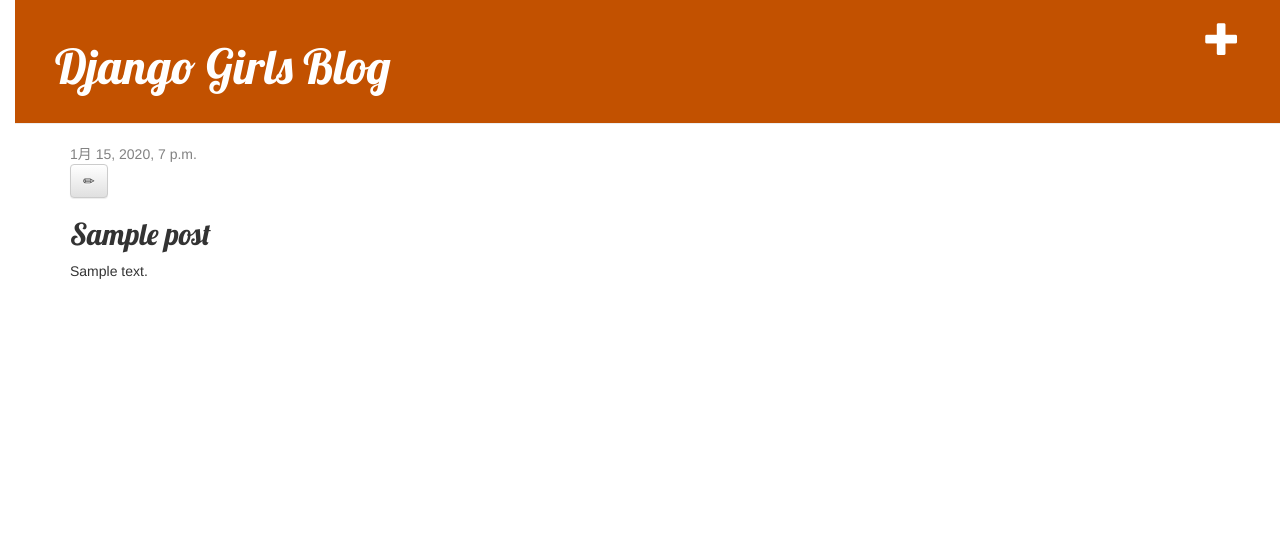
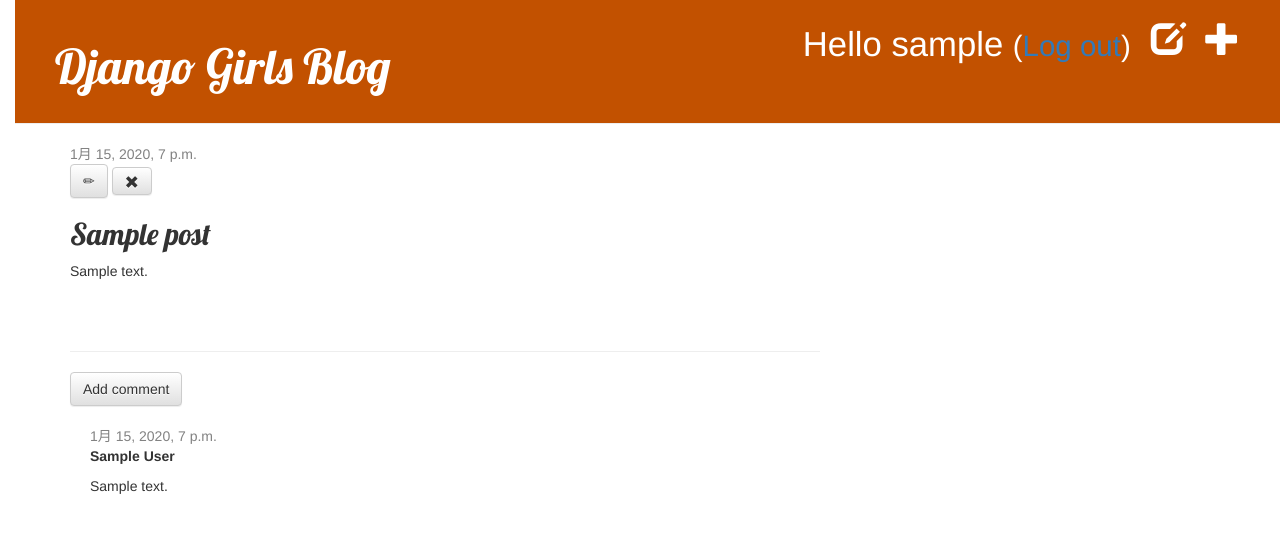
Before and after one commit to Tyaro2/my-first-blog, a Django app: page /post/1/ in a window 1280 px wide. Shown: the top 533 px of the page. Run offline with Django 3.2, Linux system fonts and the light colour scheme; a user stored in the database is signed in; tables that the repository leaves empty hold one stand-in row (values such as "Sample post"); some libraries are stand-ins or nearby versions.

Commit message:
Added comment and login.

```diff
--- a/blog/admin.py
+++ b/blog/admin.py
@@ -1,6 +1,8 @@
 from django.contrib import admin
-from .models import Post
+from .models import Post, Comment
 
 admin.site.register(Post)
+admin.site.register(Comment)
+
 
 # Register your models here.
--- a/blog/models.py
+++ b/blog/models.py
@@ -1,6 +1,7 @@
 from django.conf import settings
 from django.db import models
 from django.utils import timezone
+from django.contrib.auth import get_user_model
 
 class Post(models.Model):
     author = models.ForeignKey(settings.AUTH_USER_MODEL, on_delete=models.CASCADE)
@@ -9,9 +10,28 @@
     created_date = models.DateTimeField(default=timezone.now)
     published_date = models.DateTimeField(blank=True, null=True)
 
+
     def publish(self):
         self.published_date = timezone.now()
         self.save()
 
     def __str__(self):
         return self.title
+
+    def approved_comments(self):
+        return self.comments.filter(approved_comment=True)
+
+
+class Comment(models.Model):
+    post = models.ForeignKey('blog.Post', on_delete=models.CASCADE, related_name='comments')
+    author = models.CharField(max_length=200)
+    text = models.TextField()
+    created_date = models.DateTimeField(default=timezone.now)
+    approved_comment = models.BooleanField(default=False)
+
+    def approve(self):
+        self.approved_comment = True
+        self.save()
+
+    def __str__(self):
+        return self.text
--- a/blog/static/css/blog.css
+++ b/blog/static/css/blog.css
@@ -53,3 +53,7 @@
 .post h2 a, .post h2 a:visited {
     color: #000000;
 }
+
+.comment {
+    margin: 20px 0px 20px 20px;
+}
--- a/blog/templates/blog/bace.html
+++ b/blog/templates/blog/bace.html
@@ -11,6 +11,10 @@
         <div class="page-header">
             {% if user.is_authenticated %}
                 <a href="{% url 'post_new' %}" class="top-menu"><span class="glyphicon glyphicon-plus"></span></a>
+                <a href="{% url 'post_draft_list' %}" class="top-menu"><span class="glyphicon glyphicon-edit"></span></a>
+                <p class="top-menu">Hello {{ user.username }} <small>(<a href="{% url 'logout' %}">Log out</a>)</small></p>
+            {% else %}
+                <a href="{% url 'login' %}" class="top-menu"><span class="glyphicon glyphicon-lock"></span></a>
             {% endif %}
                 <h1><a href="/">Django Girls Blog</a></h1>
         </div>
--- a/blog/templates/blog/post_detail.html
+++ b/blog/templates/blog/post_detail.html
@@ -6,11 +6,33 @@
             <div class="date">
                 {{ post.published_date }}
             </div>
+        {% else %}
+            <a class="btn btn-default" href="{% url 'post_publish' pk=post.pk %}">Publish</a>
         {% endif %}
         {% if user.is_authenticated %}
             <a class="btn btn-default" href="{% url 'post_edit' pk=post.pk %}"><span class="glyphicon-pencil"></span></a>
+            <a class="btn btn-default" href="{% url 'post_remove' pk=post.pk %}"><span class="glyphicon glyphicon-remove"></span></a>
         {% endif %}
             <h2>{{ post.title }}</h2>
         <p>{{ post.text|linebreaksbr }}</p>
     </div>
+    <hr>
+    <a class="btn btn-default" href="{% url 'add_comment_to_post' pk=post.pk %}">Add comment</a>
+    {% for comment in post.comments.all %}
+        {% if user.is_authenticated or comment.approved_comment %}
+        <div class="comment">
+            <div class="date">
+                {{ comment.created_date }}
+                {% if not comment.approved_comment %}
+                    <a class="btn btn-default" href="{% url 'comment_remove' pk=comment.pk %}"><span class="glyphicon glyphicon-remove"></span></a>
+                    <a class="btn btn-default" href="{% url 'comment_approve' pk=comment.pk %}"><span class="glyphicon glyphicon-ok"></span></a>
+                {% endif %}
+            </div>
+            <strong>{{ comment.author }}</strong>
+            <p>{{ comment.text|linebreaks }}</p>
+        </div>
+        {% endif %}
+    {% empty %}
+        <p>No comments here yet :(</p>
+    {% endfor %}
 {% endblock %}
--- a/blog/templates/blog/post_list.html
+++ b/blog/templates/blog/post_list.html
@@ -8,6 +8,7 @@
             </div>
             <h2><a href="{% url 'post_detail' pk=post.pk %}">{{ post.title }}</a></h2>
             <p>{{ post.text|linebreaksbr }}</p>
+            <a href="{% url 'post_detail' pk=post.pk %}">Comments: {{ post.approved_comments.count }}</a>
         </div>
     {% endfor %}
 {% endblock %}
--- a/blog/urls.py
+++ b/blog/urls.py
@@ -6,4 +6,11 @@
     path('post/<int:pk>/', views.post_detail, name='post_detail'),
     path('post/new/', views.post_new, name='post_new'),
     path('post/<int:pk>/edit/', views.post_edit, name='post_edit'),
+    path('drafts/', views.post_draft_list, name='post_draft_list'),
+    path('post/<pk>/publish', views.post_publish, name='post_publish'),
+    path('post/<pk>/remove/', views.post_remove, name='post_remove'),
+    path('post/<int:pk>/comment/', views.add_comment_to_post, name='add_comment_to_post'),
+    path('comment/<int:pk>/approve/', views.comment_approve, name='comment_approve'),
+    path('comment/<int:pk>/remove/', views.comment_remove, name='comment_remove'),
+
 ]
--- a/blog/views.py
+++ b/blog/views.py
@@ -1,9 +1,12 @@
 from django.shortcuts import redirect
 from django.shortcuts import render
-from .models import Post
+from .models import Post, Comment
 from django.utils import timezone
 from django.shortcuts import render, get_object_or_404
-from .forms import PostForm
+from .forms import PostForm, CommentForm
+from django.contrib.auth.decorators import login_required
+from sqlalchemy import create_engine
+from django.http import JsonResponse
 
 # Create your views here.
 
@@ -15,19 +18,20 @@
     post = get_object_or_404(Post, pk=pk)
     return render(request, 'blog/post_detail.html', {'post': post})
 
+@login_required
 def post_new(request):
     if request.method == "POST":
         form = PostForm(request.POST)
         if form.is_valid():
             post = form.save(commit=False)
             post.author = request.user
-            post.published_date = timezone.now()
             post.save()
             return redirect('post_detail', pk=post.pk)
     else:
         form = PostForm()
     return render(request, 'blog/post_edit.html', {'form': form})
 
+@login_required
 def post_edit(request, pk):
     post = get_object_or_404(Post, pk=pk)
     if request.method == "POST":
@@ -35,9 +39,54 @@
         if form.is_valid():
             post = form.save(commit=False)
             post.author = request.user
-            post.published_date = timezone.now()
             post.save()
             return redirect('post_detail', pk=post.pk)
     else:
         form = PostForm(instance=post)
     return render(request, 'blog/post_edit.html', {'form': form})
+
+@login_required
+def post_draft_list(request):
+    posts = Post.objects.filter(published_date__isnull=True).order_by('created_date')
+    return render(request, 'blog/post_draft_list.html', {'posts': posts})
+
+@login_required
+def post_publish(request, pk):
+    post = get_object_or_404(Post, pk=pk)
+    post.publish()
+    return redirect('post_detail', pk=pk)
+
+def publish(self):
+    self.published_date = timezone.now()
+    self.save()
+
+@login_required
+def post_remove(request, pk):
+    post = get_object_or_404(Post, pk=pk)
+    post.delete()
+    return redirect('post_list')
+
+def add_comment_to_post(request, pk):
+    post = get_object_or_404(Post, pk=pk)
+    if request.method == "POST":
+        form = CommentForm(request.POST)
+        if form.is_valid():
+            comment = form.save(commit=False)
+            comment.post = post
+            comment.save()
+            return redirect('post_detail', pk=post.pk)
+    else:
+        form = CommentForm()
+    return render(request, 'blog/add_comment_to_post.html', {'form': form})
+
+@login_required
+def comment_approve(request, pk):
+    comment = get_object_or_404(Comment, pk=pk)
+    comment.approve()
+    return redirect('post_detail', pk=comment.post.pk)
+
+@login_required
+def comment_remove(request, pk):
+    comment = get_object_or_404(Comment, pk=pk)
+    comment.delete()
+    return redirect('post_detail', pk=comment.post.pk)
--- a/mysite/settings.py
+++ b/mysite/settings.py
@@ -120,3 +120,5 @@
 
 STATIC_URL = '/static/'
 STATIC_ROOT = os.path.join(BASE_DIR, 'static')
+
+LOGIN_REDIRECT_URL = '/'
--- a/mysite/urls.py
+++ b/mysite/urls.py
@@ -16,7 +16,11 @@
 from django.contrib import admin
 from django.urls import path, include
 
+from django.contrib.auth import views
+
 urlpatterns = [
     path('admin/', admin.site.urls),
+    path('accounts/login/', views.LoginView.as_view(), name='login'),
+    path('accounts/logout/', views.LogoutView.as_view(next_page='/'), name='logout'),
     path('', include('blog.urls')),
 ]
```
Also changed, not shown: blog/forms.py (+7 -1 lines), blog/templates/blog/add_comment_to_post.html (added, +9 -0 lines), blog/templates/blog/post_draft_list.html (added, +11 -0 lines), blog/templates/registration/login.html (added, +24 -0 lines), blog/migrations/0002_comment.py (added).
